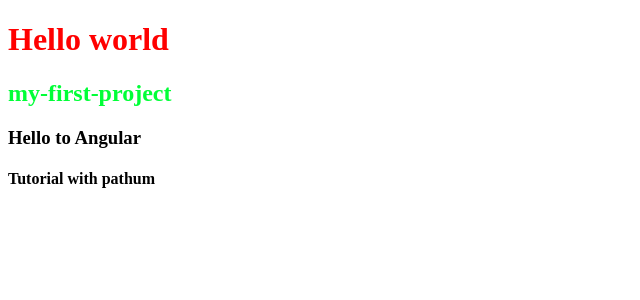
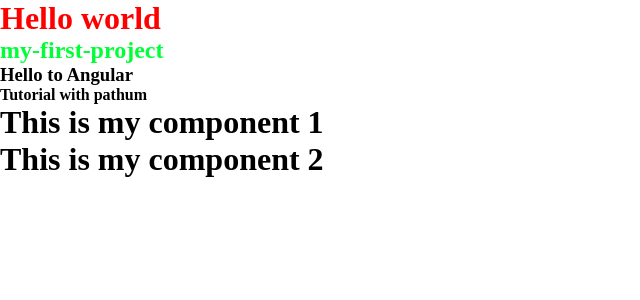
Before and after one commit to PathumSanjana/Tito-Angular-js, an Angular app: page / in a window 1280 px wide. Shown: the top 300 px of the page, without its empty margins (0-640 px from the left). Built offline with nearby package versions, Linux system fonts and the light colour scheme.

Commit message:
custom components added

```diff
--- /dev/null
+++ b/src/app/Footer/footer.component.html
@@ -0,0 +1 @@
+<h1>This is my component 2</h1>
--- a/src/app/app.component.html
+++ b/src/app/app.component.html
@@ -2,3 +2,6 @@
 <h2>{{title}}</h2>
 <h3>{{heading}}</h3>
 <h4>{{paragraph}}</h4>
+
+<main-component></main-component>
+<footer-component></footer-component>
--- /dev/null
+++ b/src/app/main/main.component.html
@@ -0,0 +1 @@
+<h1>This is my component 1</h1>
--- a/src/styles.css
+++ b/src/styles.css
@@ -1 +1,6 @@
 /* You can add global styles to this file, and also import other style files */
+*{
+    margin: 0px 0px;
+    padding: 0px 0px;
+    box-sizing: border-box;
+}
```
Also changed, not shown: src/app/Footer/footer.component.ts (added, +11 -0 lines), src/app/app.module.ts (+6 -1 lines), src/app/main/main.component.ts (added, +11 -0 lines), src/app/Footer/footer.component.css (added), src/app/main/main.component.css (added).
